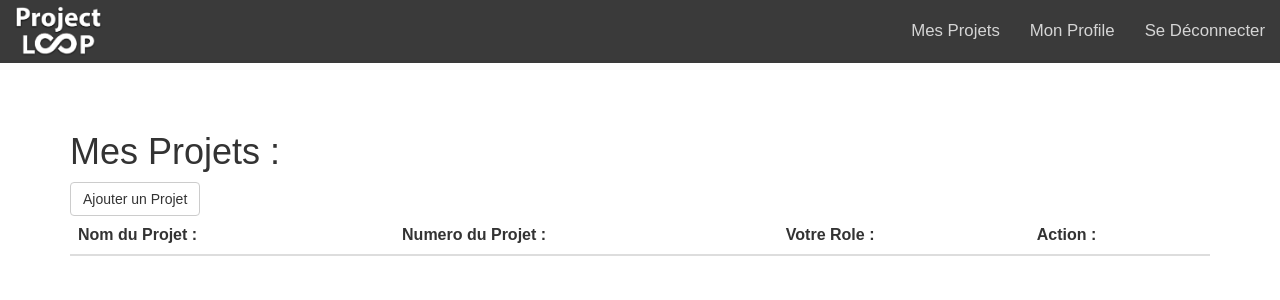
After one commit to gabrielgrenier/ProjectLoopV2, a PHP site: the page made by vues/listeProjets.php in a window 1280 px wide. The commit adds this page. Shown: the top 300 px of the page. Run offline with PHP 8.4, Linux system fonts and the light colour scheme; the template is opened without the code that fills it, so the values that code supplies are empty; the visitor is signed in with stand-in values (Sample User, id 1); some libraries are stand-ins or nearby versions.

Commit message:
Ajout de la verification de add Pro

```diff
--- /dev/null
+++ b/modele/script/validationScript.php
@@ -0,0 +1,11 @@
+<script>
+function validationProjet() {
+    $form = document.getElementById("formAddPro");
+    $nom = document.getElementById("addNomPro");
+    $num = document.getElementById("addNumPro");
+    if($nom.value==""){
+        $nom.style.backgroundColor = "red";}
+    if($num.value==""){$num.style.backgroundColor = "red";}
+    if($nom.value!=""&&$num.value!=""){$form.submit();}
+}
+</script>
--- a/vues/listeProjets.php
+++ b/vues/listeProjets.php
@@ -11,7 +11,8 @@
 
 <body>
 <?php
-//include("./vues/menuPasCo.php");
+    if(isset($_REQUEST["action"]) and $_REQUEST["action"]!="affProjets"){header('Location: ?action=affProjets');}
+    include("./vues/menuPasCo.php");
 ?>
 <br/><br/>
 <div class="container">
@@ -28,11 +29,11 @@
         </thead>
         <tr style="display:none" id="createProjet">
             <form action="?action=addProjet" method="post" id="formAddPro">
-                <td><input type="text" id="addNomPro" name="nom" required></td>
-                <td><input type="text" id="addNumPro" name="num" required></td>
+                <td><input type="text" id="addNomPro" name="nom"></td>
+                <td><input type="text" id="addNumPro" name="num"></td>
                 <input type="hidden" name="user" value="<?=$_SESSION["current_user"]?>">
                 <td>admin</td>
-                <td><a title="Confirmer" onclick="document.getElementById('formAddPro').submit()"><span class="glyphicon glyphicon-ok"></span></a>
+                <td><a title="Confirmer" onclick="validationProjet()"><span class="glyphicon glyphicon-ok"></span></a>
                     <a title="Annuler" onclick="hideCreateProjet()"><span class="glyphicon glyphicon-remove"></span></a></td>
             </form>
         </tr>
@@ -62,4 +63,5 @@
 </html>
 <?php
     include("./modele/script/affScript.php");
+    include("./modele/script/validationScript.php");
 ?>
```
